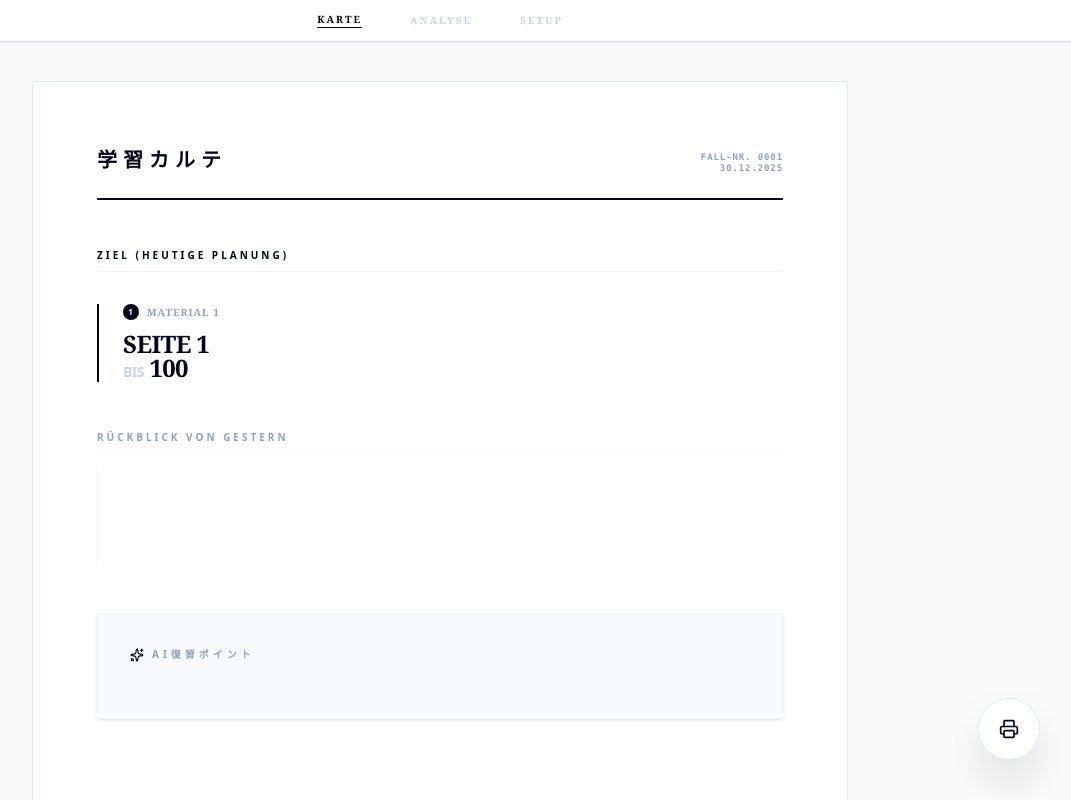
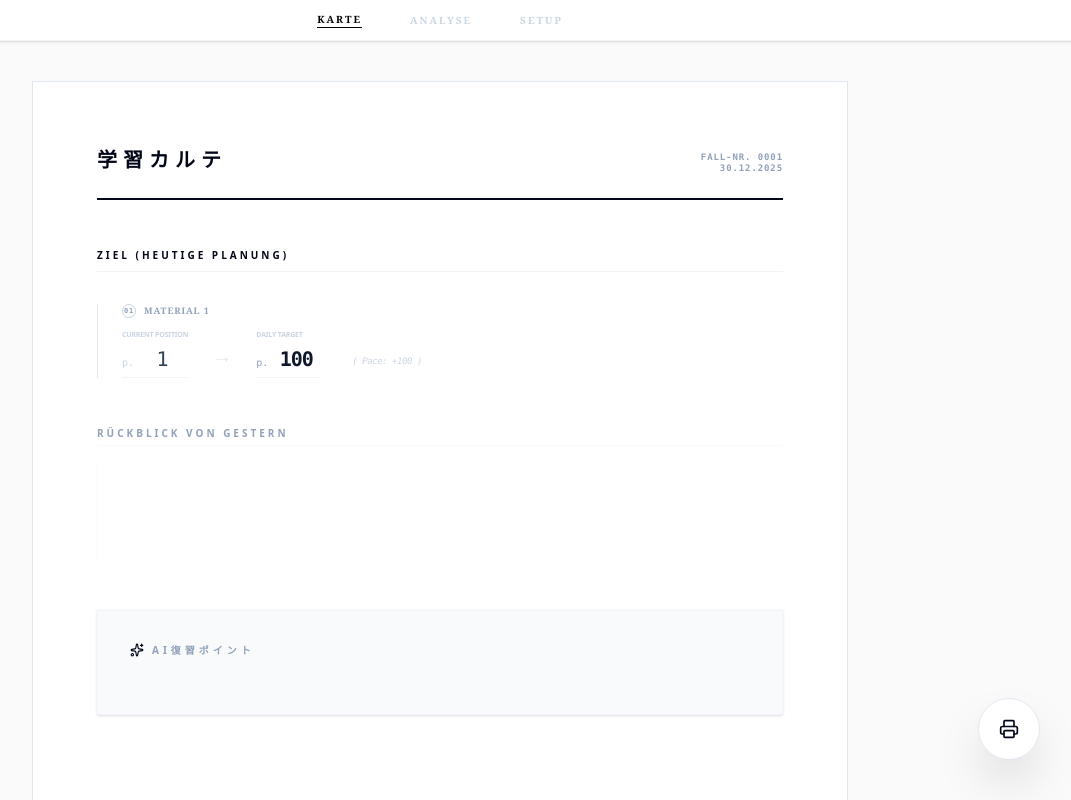
Before and after one commit to fumiya-tech-lab/learning, a Next.js app: page / in a window 1280 px wide. Shown: the top 800 px of the page, without its empty margins (200-1271 px from the left). Built offline with nearby package versions, Linux system fonts and the light colour scheme.

Commit message:
Refactor layout and styling for daily goals section

```diff
--- a/app/page.tsx
+++ b/app/page.tsx
@@ -222,21 +222,54 @@ const runAiAnalysis = async () => {
       </div>
     </section>
   )}
+
               <section className="space-y-8">
                 <h3 className="text-[10px] font-bold uppercase tracking-[0.3em] text-slate-950 border-b border-slate-100 pb-2 font-sans">Ziel (Heutige Planung)</h3>
-                <div className="grid grid-cols-1 gap-10 pl-6 border-l-2 border-slate-950">
+                <div className="grid grid-cols-1 gap-8 pl-6 border-l border-slate-200">
                   {materials.map((m, idx) => {
                     const dailyGoal = calculateDailyPace(m);
                     return (
-                      <div key={m.id} className="space-y-3">
-                        <p className="text-[10px] font-bold text-slate-400 uppercase tracking-widest flex items-center gap-2">
-                          <span className="bg-slate-950 text-white w-4 h-4 flex items-center justify-center rounded-full text-[8px] font-sans">{idx + 1}</span>
+                      <div key={m.id} className="group">
+                        {/* 教材ラベル */}
+                        <p className="text-[9px] font-bold text-slate-400 uppercase tracking-widest mb-3 flex items-center gap-2">
+                          <span className="w-3.5 h-3.5 flex items-center justify-center border border-slate-300 rounded-full text-[7px] font-mono text-slate-400">0{idx + 1}</span>
                           {m.name}
                         </p>
-                        <p className="text-2xl font-black tracking-tight leading-none text-slate-950 uppercase">
-                          SEITE {m.currentPage + 1} <br />
-                          <span className="text-slate-300 text-sm font-sans">BIS</span> {Math.min(m.totalPages, m.currentPage + dailyGoal)}
-                        </p>
+
+                        {/* 数値表示セクション：タイプライター風 */}
+                        <div className="flex items-baseline gap-6 text-slate-700">
+                          {/* 現在地点 */}
+                          <div className="flex flex-col">
+                            <span className="text-[7px] text-slate-300 uppercase font-sans font-bold tracking-tight mb-1">Current Position</span>
+                            <div className="flex items-baseline gap-1 border-b border-slate-100 pb-1">
+                              <span className="text-[10px] text-slate-300 font-mono">p.</span>
+                              <span className="text-xl font-mono tracking-tighter w-12 text-center">
+                                {m.currentPage + 1}
+                              </span>
+                            </div>
+                          </div>
+
+                          {/* 矢印アイコン */}
+                          <div className="text-slate-200 self-end pb-2 font-thin text-xl">→</div>
+
+                          {/* 目標地点 */}
+                          <div className="flex flex-col">
+                            <span className="text-[7px] text-slate-300 uppercase font-sans font-bold tracking-tight mb-1">Daily Target</span>
+                            <div className="flex items-baseline gap-1 border-b border-slate-100 pb-1">
+                              <span className="text-[10px] text-slate-400 font-mono">p.</span>
+                              <span className="text-xl font-mono tracking-tighter w-12 text-center text-slate-900 font-bold">
+                                {Math.min(m.totalPages, m.currentPage + dailyGoal)}
+                              </span>
+                            </div>
+                          </div>
+
+                          {/* ペース表示 */}
+                          <div className="ml-2 self-end pb-2">
+                             <span className="text-[9px] text-slate-300 font-mono italic tracking-tighter">
+                               ( Pace: +{dailyGoal} )
+                             </span>
+                          </div>
+                        </div>
                       </div>
                     );
                   })}
```
